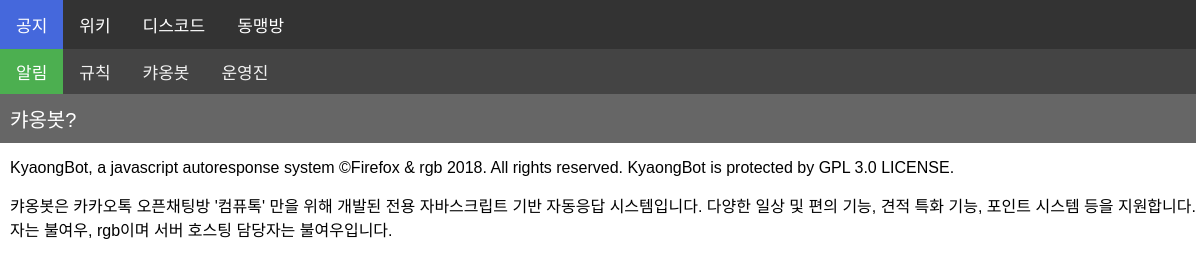
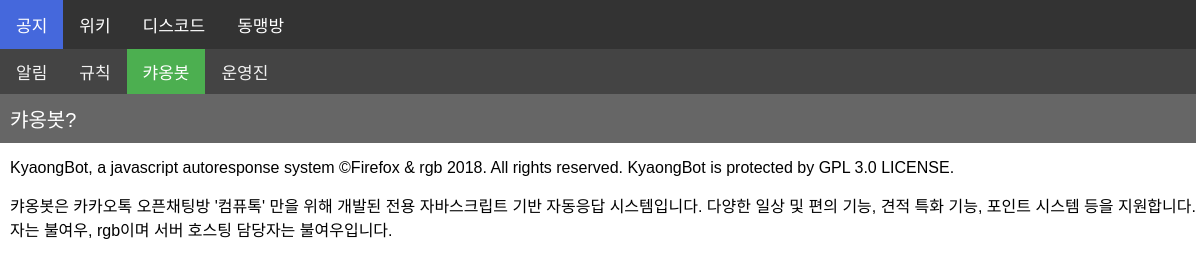
Before and after one commit to kro2479/adminbot, a plain HTML site: page index.html in a window 1280 px wide. Shown: the top 272 px of the page, 0-1196 px from the left. Drawn offline with Linux system fonts and the light colour scheme.

Commit message:
Update index.html

```diff
--- a/index.html
+++ b/index.html
@@ -156,9 +156,9 @@
   </li></ul>
 
 <div id="navbar" class="">
-  <a class="active" href="//inmd1.github.io/computalk-main/">알림</a>
+  <a class="navbar" href="//inmd1.github.io/computalk-main/">알림</a>
   <a class="navbar" href="https://inmd1.github.io/computalk-rule/">규칙</a>
-  <a class="navbar" href="https://inmd1.github.io/adminbot/">캬옹봇</a>
+  <a class="active" href="https://inmd1.github.io/adminbot/">캬옹봇</a>
   <a class="navbar" href="https://inmd1.github.io/computer-adim/">운영진</a>
 </div>
 
```
